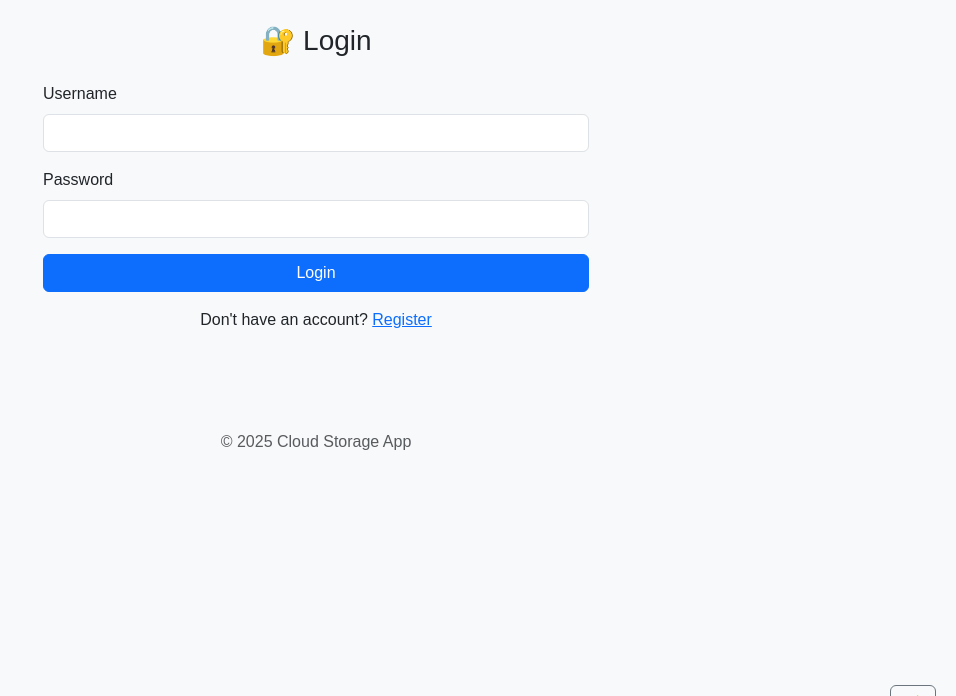
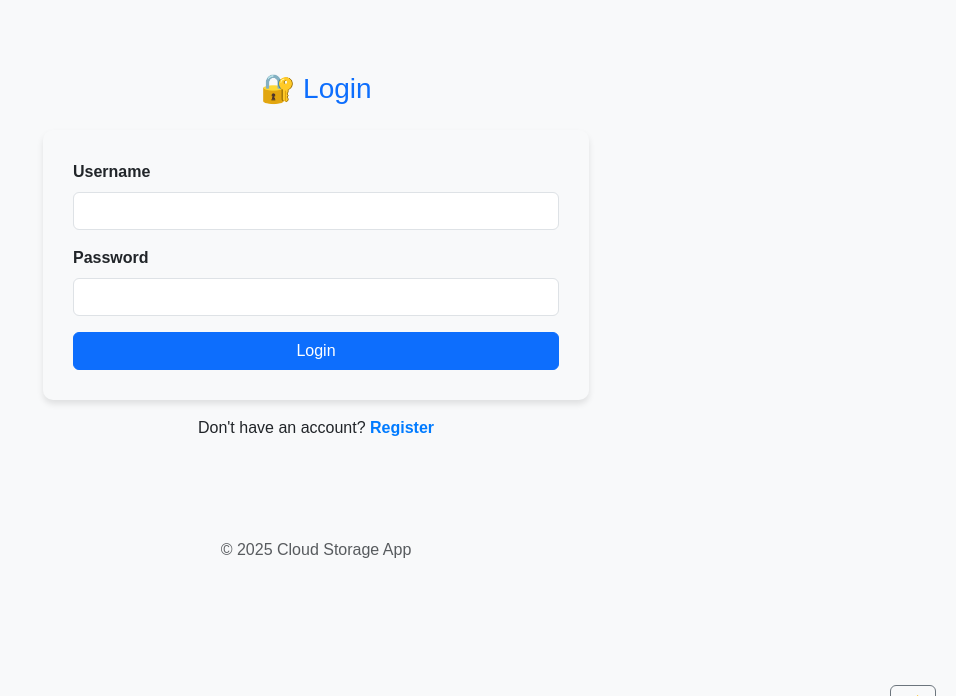
Before and after one commit to faisal0068/Final-project, a Flask app: template templates/login.html in a window 1280 px wide. Shown: the part 57-753 px from the top of the page, without its empty margins (324-1280 px from the left). Run offline with Flask 2, Linux system fonts and the light colour scheme; the template is opened without the code that fills it, so the values that code supplies are empty.

Commit message:
Updated login page with Bootstrap and animations

```diff
--- a/app.py
+++ b/app.py
@@ -46,22 +46,29 @@ def register():
             flash("Username already exists.", "danger")
     return redirect(url_for('index'))
 
-@app.route('/login', methods=['POST'])
+@app.route('/login', methods=['GET', 'POST'])
 def login():
-    username = request.form['username']
-    password = request.form['password']
-    with sqlite3.connect('storage.db') as conn:
-        c = conn.cursor()
-        c.execute('SELECT * FROM users WHERE username = ?', (username,))
-        user = c.fetchone()
-        if user and check_password_hash(user[2], password):
-            session['user_id'] = user[0]
-            session['username'] = user[1]
-            flash('Login successful!', 'success')
-            return redirect(url_for('dashboard'))
-        else:
-            flash('Invalid credentials', 'danger')
-            return redirect(url_for('index'))
+    if request.method == 'POST':
+        # Handle form submission
+        username = request.form['username']
+        password = request.form['password']
+
+        with sqlite3.connect('storage.db') as conn:
+            c = conn.cursor()
+            c.execute('SELECT * FROM users WHERE username = ?', (username,))
+            user = c.fetchone()
+
+            if user and check_password_hash(user[2], password):
+                session['user_id'] = user[0]
+                session['username'] = user[1]
+                flash('Login successful!', 'success')
+                return redirect(url_for('dashboard'))
+            else:
+                flash('Invalid credentials', 'danger')
+                return redirect(url_for('login'))
+
+    # If it's a GET request, show the login page
+    return render_template('login.html')
 
 @app.route('/dashboard')
 def dashboard():
--- a/templates/login.html
+++ b/templates/login.html
@@ -1,22 +1,81 @@
 {% extends 'base.html' %}
+
 {% block content %}
-<div class="row justify-content-center">
+<!-- Container for login form -->
+<div class="row justify-content-center mt-5">
   <div class="col-md-6">
-    <h3 class="mb-4 text-center">🔐 Login</h3>
-    <form method="POST">
+    <h3 class="mb-4 text-center text-primary animate__animated animate__fadeIn">🔐 Login</h3>
+
+    <!-- Login Form -->
+    <form method="POST" class="animate__animated animate__fadeIn animate__delay-1s">
       <div class="mb-3">
-        <label class="form-label">Username</label>
-        <input type="text" class="form-control" name="username" required>
+        <label class="form-label" for="username">Username</label>
+        <input type="text" class="form-control input-animate" name="username" id="username" required>
       </div>
+
       <div class="mb-3">
-        <label class="form-label">Password</label>
-        <input type="password" class="form-control" name="password" required>
+        <label class="form-label" for="password">Password</label>
+        <input type="password" class="form-control input-animate" name="password" id="password" required>
       </div>
-      <button type="submit" class="btn btn-primary w-100">Login</button>
+
+      <!-- Submit Button -->
+      <button type="submit" class="btn btn-primary w-100 btn-animate">Login</button>
     </form>
+
+    <!-- Register link -->
     <p class="mt-3 text-center">
-      Don't have an account? <a href="{{ url_for('register') }}">Register</a>
+      Don't have an account? <a href="{{ url_for('register') }}" class="text-decoration-none">Register</a>
     </p>
   </div>
 </div>
+
+<!-- Add animation classes via external library (Animate.css) -->
+<!-- Include Animate.css for animations -->
+<link rel="stylesheet" href="https://cdnjs.cloudflare.com/ajax/libs/animate.css/4.1.1/animate.min.css"/>
+
+<style>
+  /* Custom animation effects for input fields */
+  .input-animate {
+    transition: transform 0.3s ease;
+  }
+
+  .input-animate:focus {
+    transform: scale(1.05);
+    box-shadow: 0 0 10px rgba(0, 123, 255, 0.5);
+  }
+
+  /* Button animation */
+  .btn-animate {
+    transition: transform 0.3s ease;
+  }
+
+  .btn-animate:hover {
+    transform: scale(1.05);
+    background-color: #0056b3;
+  }
+
+  /* Styling for the form */
+  form {
+    background: #f8f9fa;
+    border-radius: 10px;
+    padding: 30px;
+    box-shadow: 0 4px 6px rgba(0, 0, 0, 0.1);
+  }
+
+  .form-label {
+    font-weight: bold;
+  }
+
+  /* Styling for the 'Register' link */
+  .text-center a {
+    color: #007bff;
+    font-weight: bold;
+    text-decoration: none;
+  }
+
+  .text-center a:hover {
+    text-decoration: underline;
+  }
+</style>
+
 {% endblock %}
```
